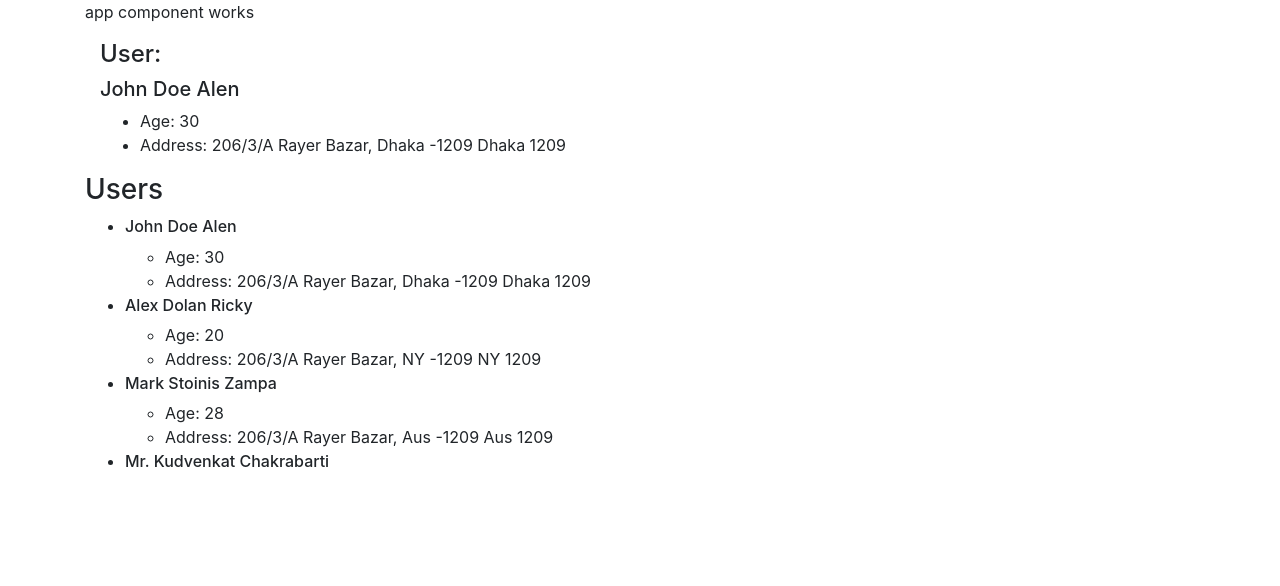
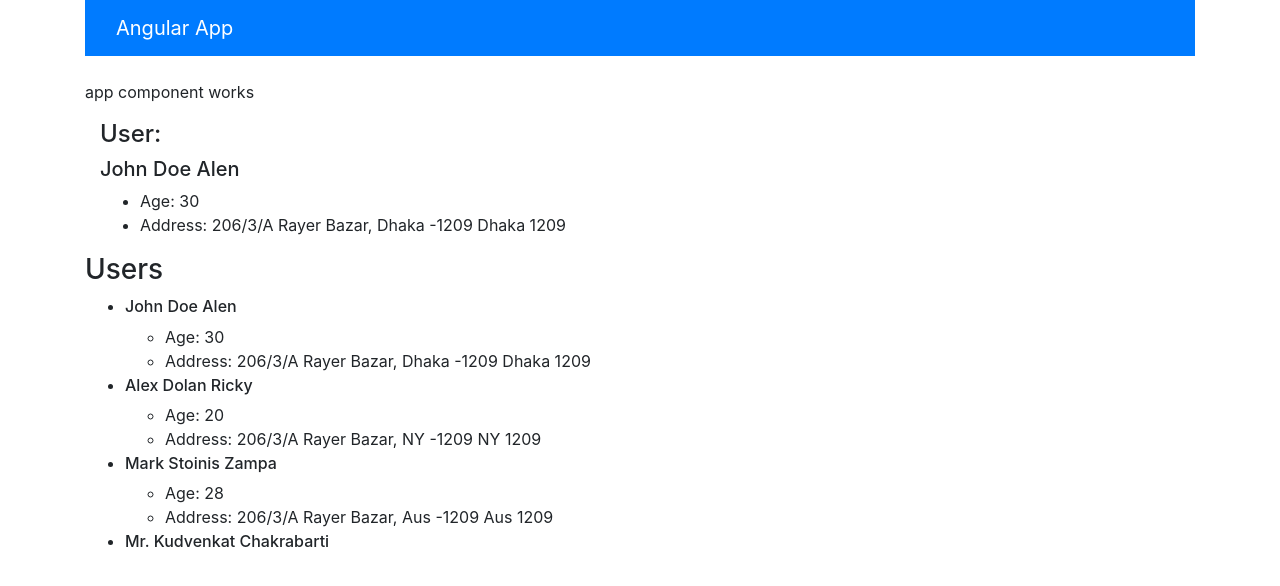
Before and after one commit to mazharul007/angular-demo-app, an Angular app: page / in a window 1280 px wide. Shown: the top 586 px of the page. Built offline with nearby package versions, Linux system fonts and the light colour scheme.

Commit message:
navbar added

```diff
--- a/package.json
+++ b/package.json
@@ -20,6 +20,8 @@
     "@angular/platform-browser-dynamic": "~9.0.2",
     "@angular/router": "~9.0.2",
     "bootstrap": "^4.4.1",
+    "jquery": "^3.4.1",
+    "popper.js": "^1.16.1",
     "rxjs": "~6.5.4",
     "tslib": "^1.10.0",
     "zone.js": "~0.10.2"
--- a/src/app/app.component.html
+++ b/src/app/app.component.html
@@ -1,4 +1,5 @@
 <div class="container">
+    <app-navbar></app-navbar>
     <p>app component works</p>
     <app-user></app-user>
     <app-users></app-users>
--- a/src/app/app.module.ts
+++ b/src/app/app.module.ts
@@ -5,13 +5,15 @@
 import { AppComponent } from './app.component';
 import { UserComponent } from './component/user/user.component';
 import { UsersComponent } from './component/users/users.component';
+import { NavbarComponent } from './navbar/navbar.component';
 
 
 @NgModule({
   declarations: [
     AppComponent,
     UserComponent,
-    UsersComponent
+    UsersComponent,
+    NavbarComponent
   ],
   imports: [
     BrowserModule,
--- /dev/null
+++ b/src/app/navbar/navbar.component.html
@@ -0,0 +1,5 @@
+<div class="navbar navbar-dark bg-primary mb-4">
+    <div class="container">
+        <a href="" class="navbar-brand">Angular App</a>
+    </div>
+</div>
--- /dev/null
+++ b/src/app/navbar/navbar.component.ts
@@ -0,0 +1,15 @@
+import { Component, OnInit } from '@angular/core';
+
+@Component({
+  selector: 'app-navbar',
+  templateUrl: './navbar.component.html',
+  styleUrls: ['./navbar.component.css']
+})
+export class NavbarComponent implements OnInit {
+
+  constructor() { }
+
+  ngOnInit(): void {
+  }
+
+}
```
Also changed, not shown: src/app/navbar/navbar.component.css (added), 1 other file (tests, documents, lock files or other folders).
